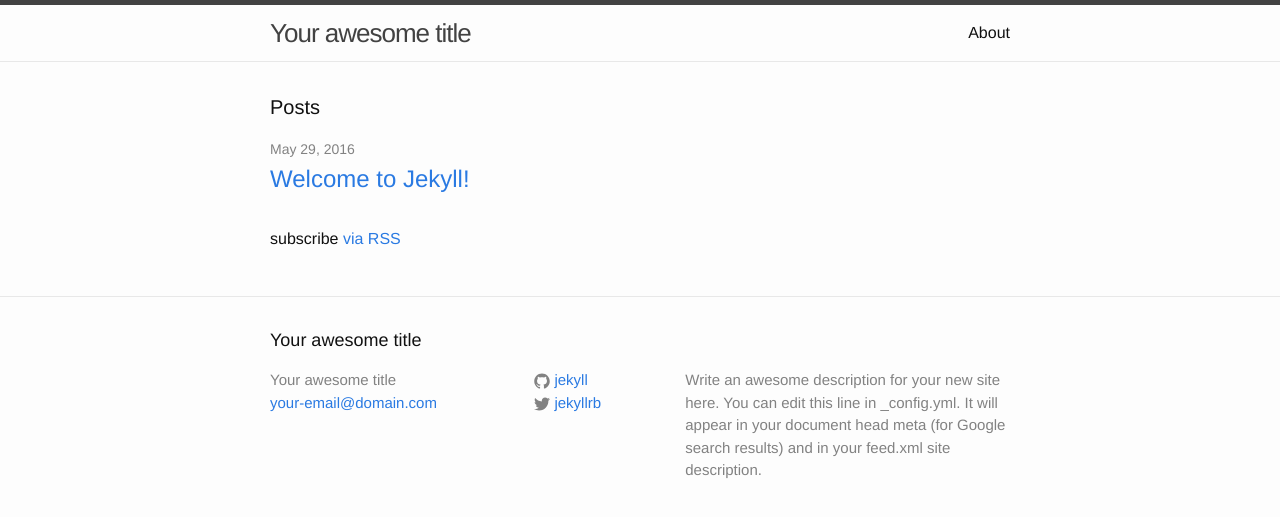
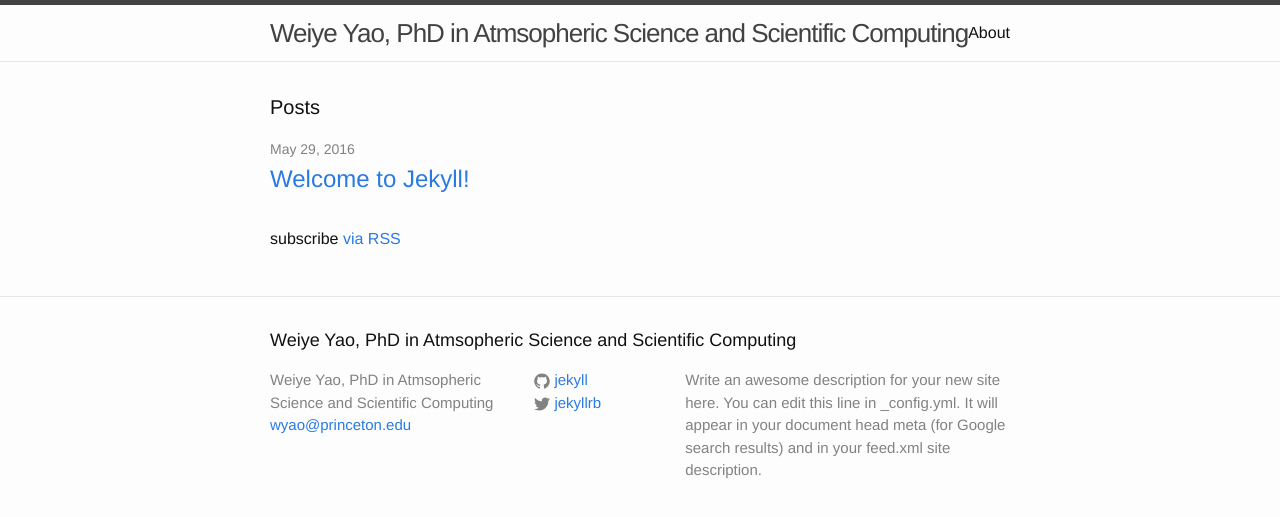
Before and after one commit to yaoweiye1987/yaoweiye1987.github.io, a Jekyll site: the page built from index.html, in a window 1280 px wide. Shown: the top 517 px of the page. Built offline with Jekyll 4.4.1, drawn with Linux system fonts in a browser that asks for light colours.

Commit message:
add title

```diff
--- a/_config.yml
+++ b/_config.yml
@@ -12,8 +12,8 @@
 # you will see them accessed via {{ site.title }}, {{ site.email }}, and so on.
 # You can create any custom variable you would like, and they will be accessible
 # in the templates via {{ site.myvariable }}.
-title: Your awesome title
-email: your-email@domain.com
+title: Weiye Yao, PhD in Atmsopheric Science and Scientific Computing
+email: wyao@princeton.edu
 description: > # this means to ignore newlines until "baseurl:"
   Write an awesome description for your new site here. You can edit this
   line in _config.yml. It will appear in your document head meta (for
```
